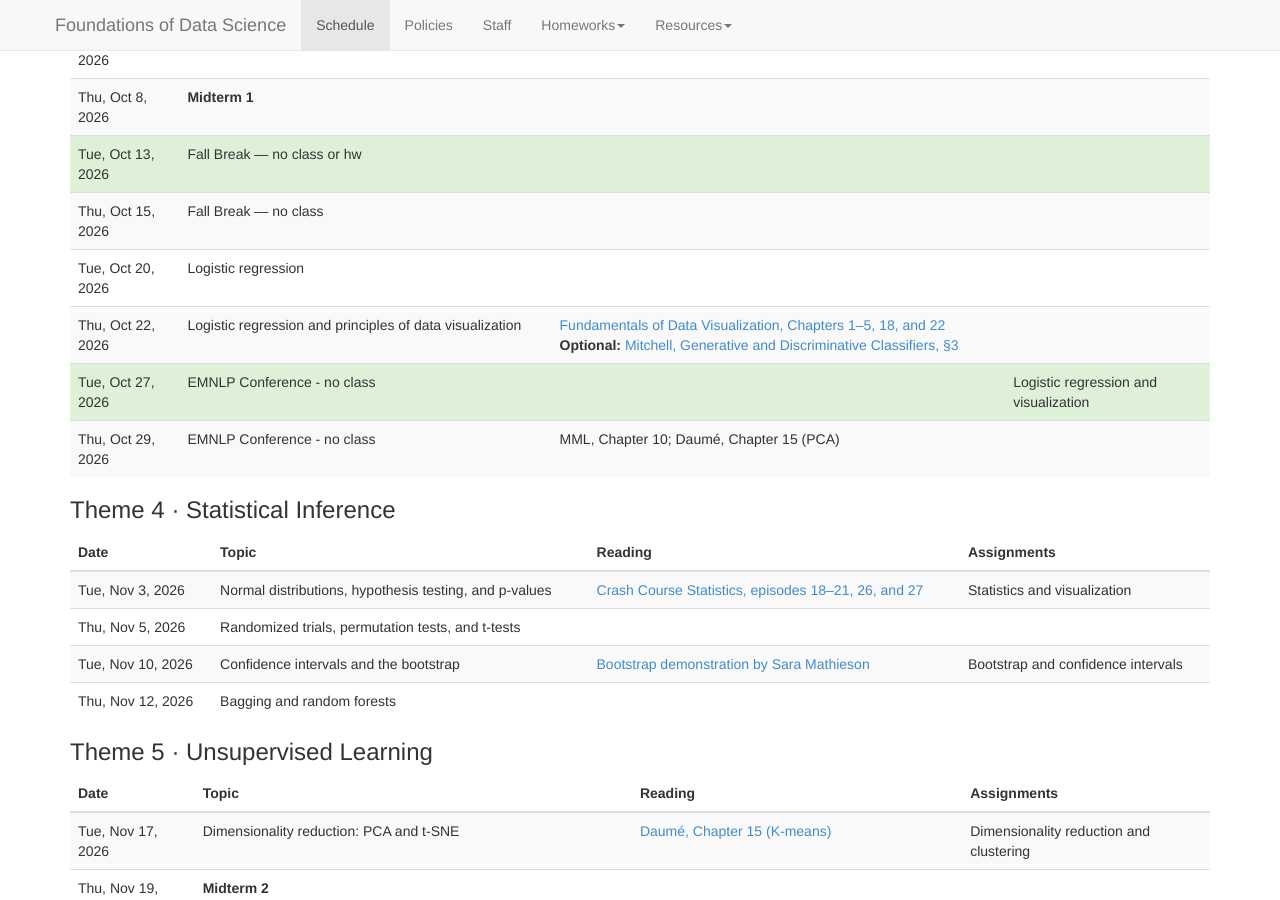
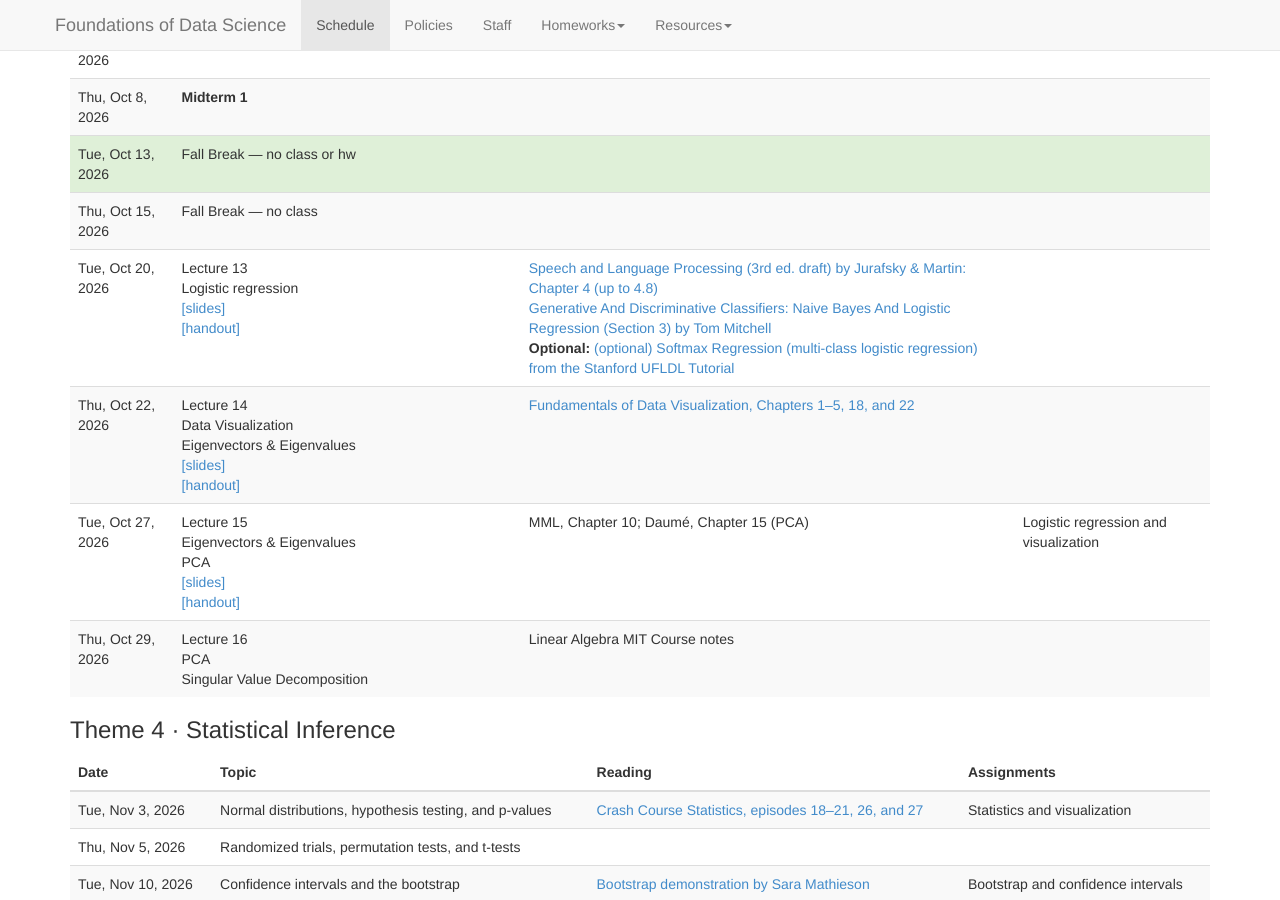
Before and after one commit to BrynMawrNLP/260_course, a Jekyll site: the page built from schedule.md, in a window 1280 px wide and 900 px high, scrolled down 1507 px. Built offline with Jekyll 4.4.1, drawn with Linux system fonts in a browser that asks for light colours; nearby versions of some CDN libraries.

Commit message:
up to lecture 16

```diff
--- a/_data/schedule.yaml
+++ b/_data/schedule.yaml
@@ -94,6 +94,7 @@
       assignments:
         - title: "HW05: Naive Bayes"
           deadline: "2026-10-27"
+          url: "hw/HW05.html"
       readings:
         - title: "Speech and Language Processing (3rd ed. draft) by Jurafsky & Martin: Appendix B: B1-B6"
           url: "https://web.stanford.edu/~jurafsky/slp3/B.pdf"
@@ -120,28 +121,41 @@
       type: no_lecture
 
     - date: 2026-10-20
-      title: "Logistic regression"
+      title: "Lecture 13<br>Logistic regression"
+      slides: slides/lecture13.pdf
+      handouts: handouts/handout13.pdf
+      readings:
+        - title: "Speech and Language Processing (3rd ed. draft) by Jurafsky & Martin: Chapter 4 (up to 4.8)"
+          url: "https://web.stanford.edu/~jurafsky/slp3/4.pdf"
+        -
+          title: "Generative And Discriminative Classifiers: Naive Bayes And Logistic Regression (Section 3) by Tom Mitchell"
+          url: "http://www.cs.cmu.edu/~tom/mlbook/NBayesLogReg.pdf"
+        -
+          title: "(optional) Softmax Regression (multi-class logistic regression) from the Stanford UFLDL Tutorial"
+          url: "http://deeplearning.stanford.edu/tutorial/supervised/SoftmaxRegression/"
+          optional: true
 
     - date: 2026-10-22
-      title: "Logistic regression and principles of data visualization"
+      title: "Lecture 14<br>Data Visualization<br>Eigenvectors & Eigenvalues"
       readings:
         - title: "Fundamentals of Data Visualization, Chapters 1–5, 18, and 22"
           url: "https://clauswilke.com/dataviz/"
-        - title: "Mitchell, Generative and Discriminative Classifiers, §3"
-          url: "http://www.cs.cmu.edu/~tom/mlbook/NBayesLogReg.pdf"
-          optional: true
+      slides: slides/lecture14.pdf
+      handouts: handouts/handout14.pdf
 
     - date: 2026-10-27
-      title: "EMNLP Conference - no class"
-      type: no_lecture
+      title: "Lecture 15<br>Eigenvectors & Eigenvalues<br>PCA"
+      slides: slides/lecture15.pdf
+      handouts: handouts/handout15.pdf
       assignments:
         - title: "Logistic regression and visualization"
-    - date: 2026-10-29
-      title: "EMNLP Conference - no class"
-      type: no_lecture
-      _title: "Visual encodings, graph visualization, and PCA"
       readings:
         - title: "MML, Chapter 10; Daumé, Chapter 15 (PCA)"
+    - date: 2026-10-29
+      title: "Lecture 16<br>PCA<br>Singular Value Decomposition"
+      readings:
+        - title: "Linear Algebra MIT Course notes"
+        - url: "https://ocw.mit.edu/courses/18-06sc-linear-algebra-fall-2011/d273f75ee2552a5c3c35ccab37e5edce_MIT18_06SCF11_Ses3.5sum.pdf"
 
 - name: "Theme 4 · Statistical Inference"
   lectures:
--- a/_layouts/default.html
+++ b/_layouts/default.html
@@ -61,8 +61,8 @@
                 <li><a href="{{ site.url }}{{ site.baseurl }}/hw/HW02.html">HW02</a></li>
 		<li><a href="{{ site.url }}{{ site.baseurl }}/hw/HW03.html">HW03</a></li>
 		<li><a href="{{ site.url }}{{ site.baseurl }}/hw/HW04.html">HW04</a></li>
+		<li><a href="{{ site.url }}{{ site.baseurl }}/hw/HW05.html">HW05</a></li>
 		<!---
-		<li><a href="{{ site.url }}{{ site.baseurl }}/hw/HW05.html">HW05</a></li>
 		<li><a href="{{ site.url }}{{ site.baseurl }}/hw/HW06.html">HW06</a></li>
 		<li><a href="{{ site.url }}{{ site.baseurl }}/hw/HW07.html">HW07</a></li>
 		<li><a href="{{ site.url }}{{ site.baseurl }}/hw/HW08.html">HW08</a></li>
```
Also changed, not shown: 6 other files.
